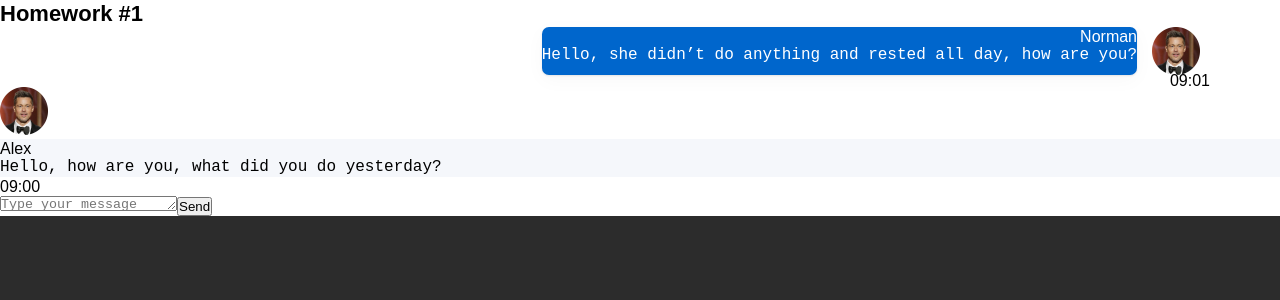
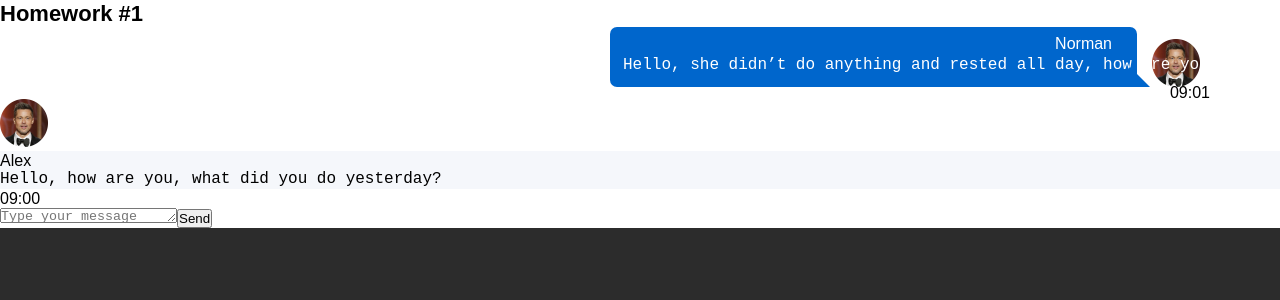
Before and after one commit to IJTINK7/hws-from-ignat, a React (Create React App) app: page / in a window 1280 px wide. Shown: the top 300 px of the page. Built offline with nearby package versions, Linux system fonts and the light colour scheme.

Commit message:
Adding triangle

```diff
--- a/src/s2-homeworks/hw01/message/Message.module.css
+++ b/src/s2-homeworks/hw01/message/Message.module.css
@@ -8,6 +8,7 @@
     display: flex;
     flex-direction: row-reverse;
     margin-right: 10px;
+    align-items: flex-end;
 }
 
 .imageAndText img {
@@ -17,24 +18,38 @@
 .text {
     display: flex;
     flex-direction: column;
+    max-width: 527px;
     background: #0066CC;
-    box-shadow: 0 5px 20px rgba(29, 33, 38, 0.03), 0 1px 2px rgba(29, 33, 38, 0.1);
     border-radius: 7px;
     margin-right: 15px;
+    height: 60px;
+    position: relative;
+    z-index: 1;
 }
 
 .text:after {
-
+    content: '';
+    position: absolute;
+    right: -13px;
+    bottom: 0;
+    border: 20px solid transparent;
+    border-bottom: 20px solid #0066CC;
 }
 
 .name {
     display: flex;
     justify-content: flex-end;
     color: #FFFFFF;
+    margin-top: 7px;
+    margin-right: 25px;
+    margin-bottom: 3px;
 }
 
 .messageText {
     color: #FFFFFF;
+    margin-right: 25px;
+    margin-bottom: 8px;
+    margin-left: 13px;
 }
 
 .time {
```
